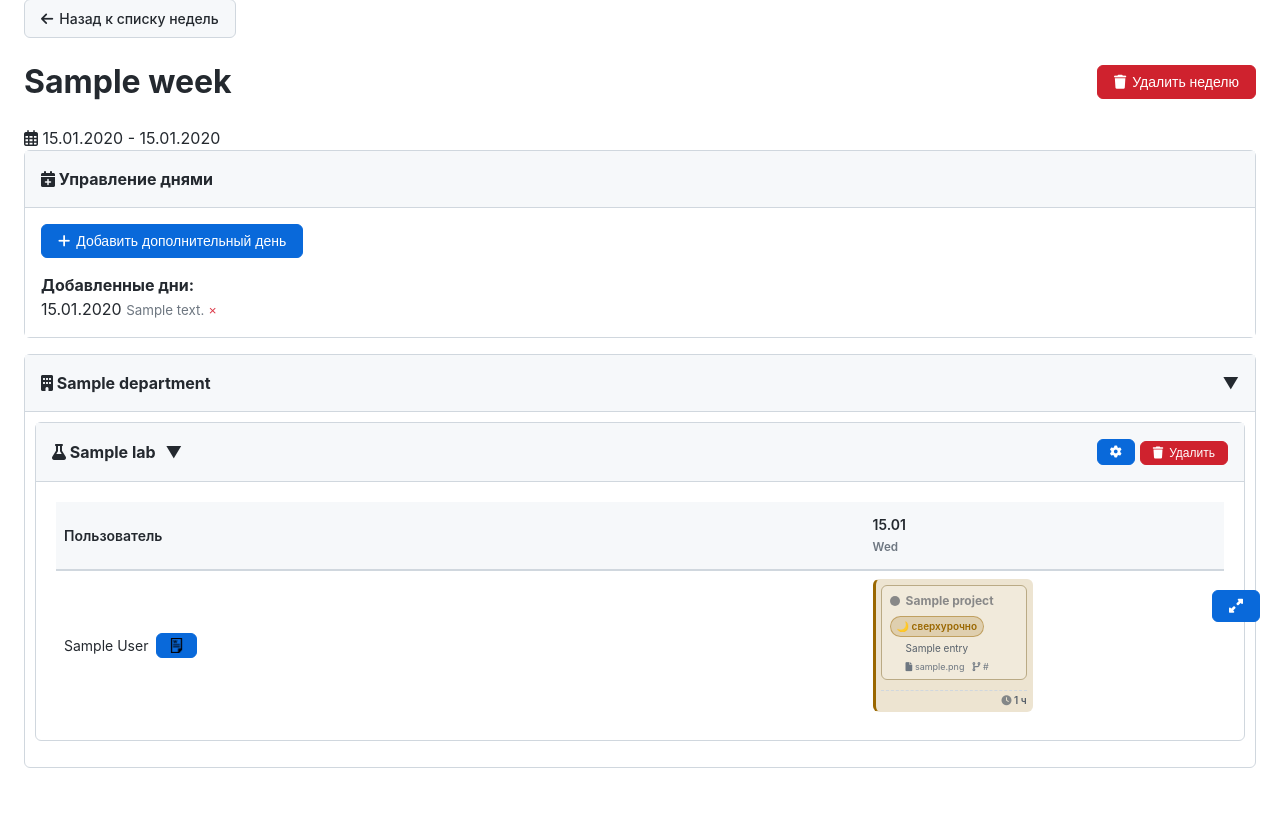
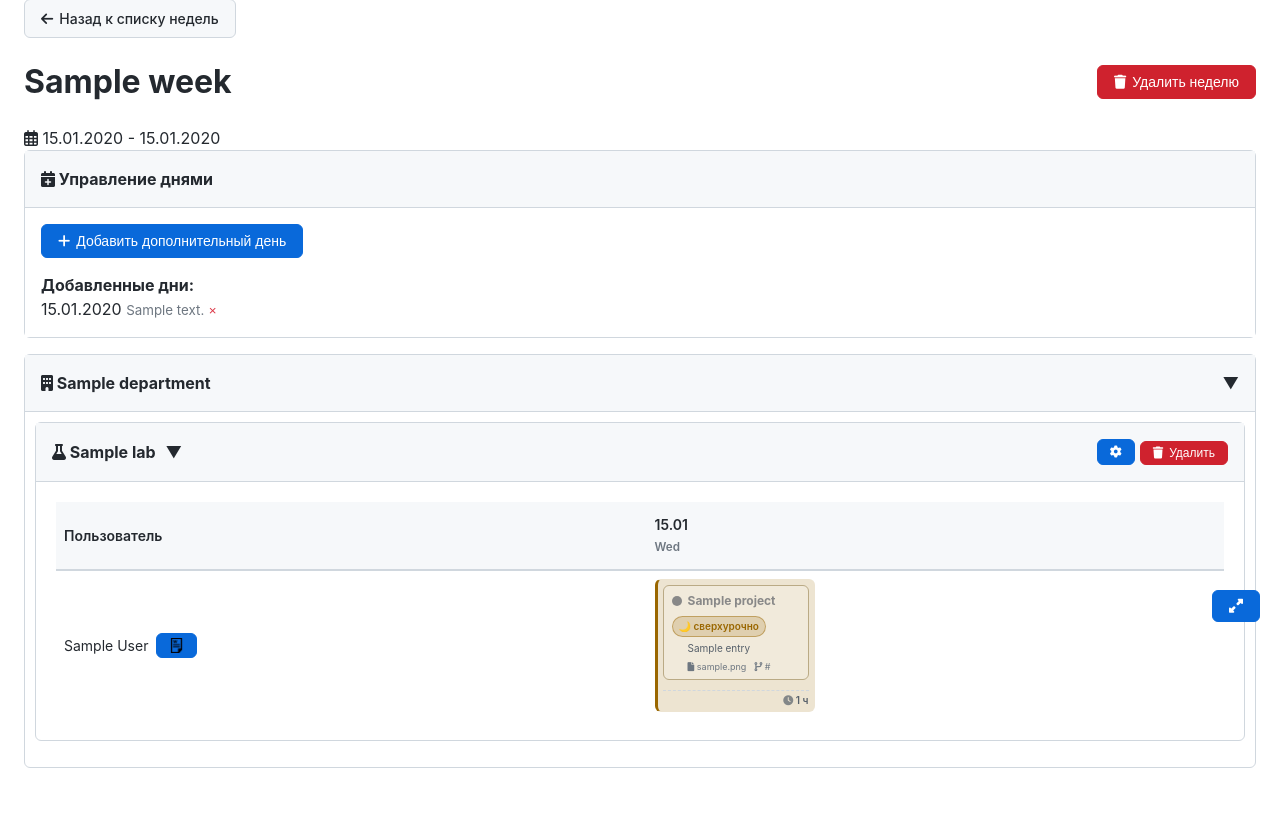
Before and after one commit to develop-RD/bd_project_web, a Flask app: page /week/1 in a window 1280 px wide; the page is wider, and only the part inside the window is pictured. Shown: the part 158-974 px from the top of that part. Run offline with Flask 3, Linux system fonts and the light colour scheme; a user stored in the database is signed in; tables that the repository leaves empty hold one stand-in row (values such as "Sample post").

Commit message:
Поправлен интерфейс отображения недель

```diff
--- a/static/style.css
+++ b/static/style.css
@@ -107,6 +107,12 @@ a:hover {
 
 .container {
     max-width: 1280px;
+    margin: 0 auto;
+    padding: 0 24px;
+}
+.container-fluid {
+    width: 100%;
+    max-width: none;    /* или 1920px */
     margin: 0 auto;
     padding: 0 24px;
 }
@@ -1044,7 +1050,8 @@ tr:hover td {
 
 .users-table {
     table-layout: fixed;
-    width: 100%;
+    width: auto;           /* ширина = сумма колонок, без растяжки */
+    min-width: 100%;       /* но не меньше родителя, если контента мало */
 }
 
 .users-table th {
--- a/templates/week_detail.html
+++ b/templates/week_detail.html
@@ -1,7 +1,7 @@
 {% extends "base.html" %}
 
 {% block content %}
-<div class="container">
+<div class="container-fluid">
 
     <div class="row">
         <div class="col">
```
